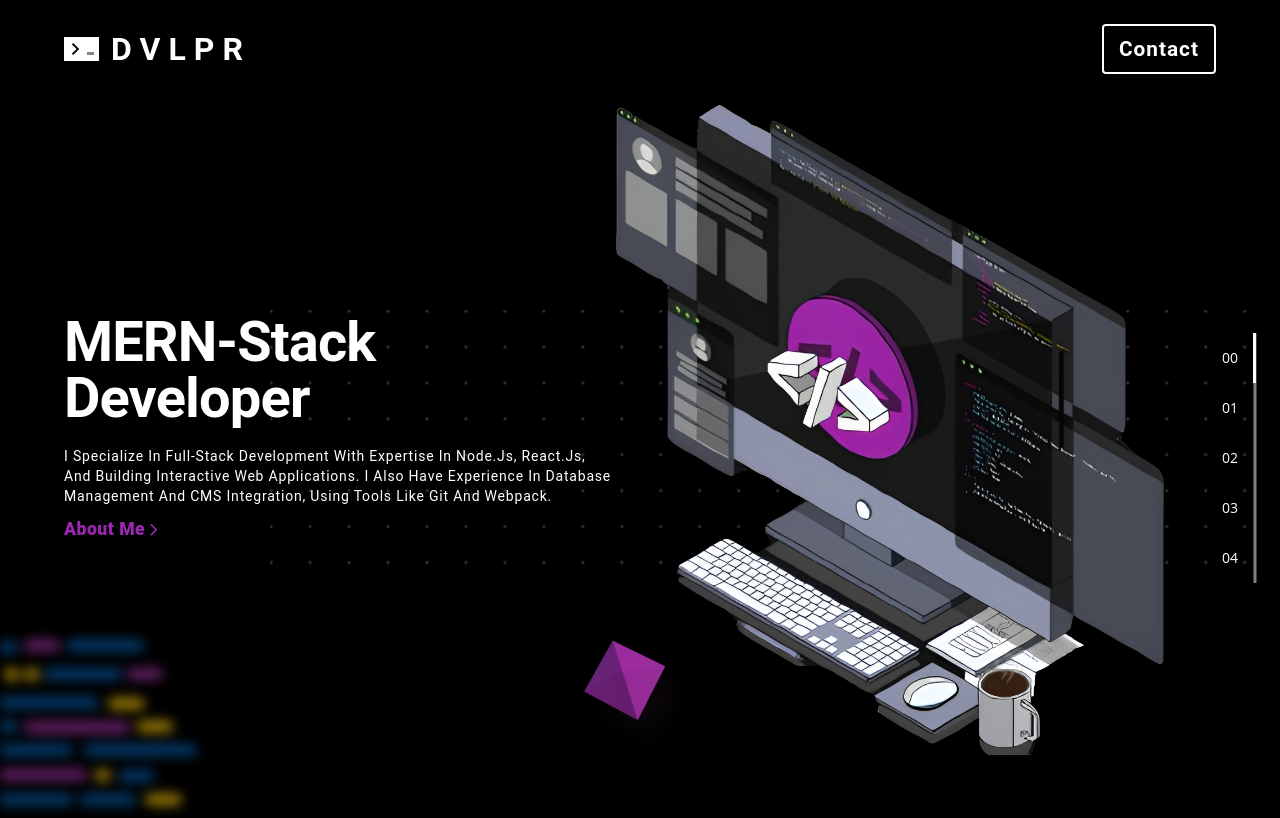
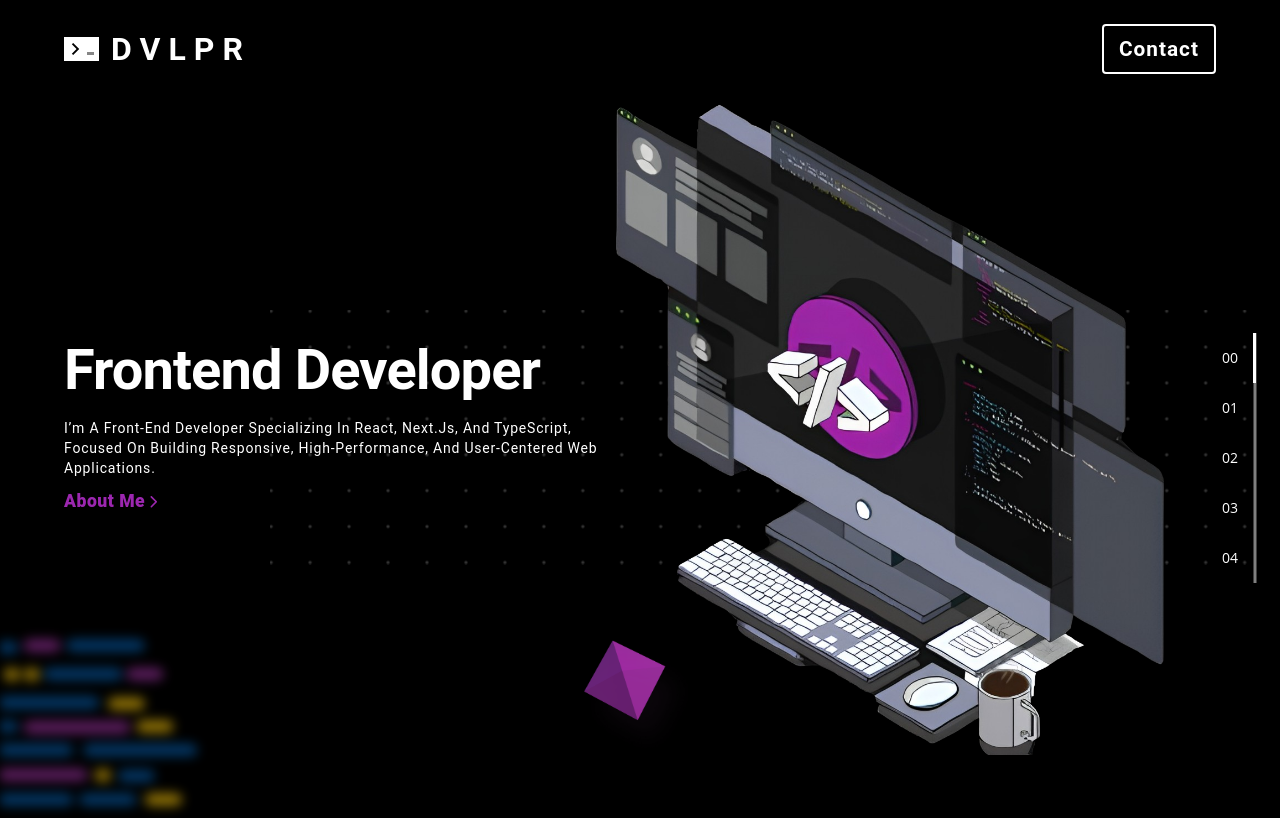
Before and after one commit to sabreenahmed21/Portfolio, a React (Create React App) app in the folder client/: page /#home in a window 1280 px wide. Built offline with nearby package versions, Linux system fonts and the light colour scheme.

Commit message:
add p-dviser

```diff
--- a/client/src/components/About.js
+++ b/client/src/components/About.js
@@ -94,7 +94,7 @@ export default function About() {
                     letterSpacing: "0.05rem",
                   }}
                 >
-                  Front-End Developer / JavaScript / React & TypeScript Expert
+                  Front-End Developer / JavaScript / React / Next & TypeScript Expert
                 </Typography>
               </motion.div>
             </Grid>
@@ -106,8 +106,17 @@ export default function About() {
                   Next.js, and TypeScript.
                 </Typography>
                 <Typography variant="body2" sx={{ my: 2, fontSize: "1.03rem" }}>
-                  Problem solver with a strong attention to detail and an
-                  organized approach to development.
+                  Contributed to building a full-featured real estate platform with
+                  AI-powered features, dynamic ads system, SEO optimization, secure
+                  authentication, real-time chat, advanced search and filtering,
+                  notifications system, and Progressive Web App (PWA) support for enhanced
+                  performance and accessibility.
+                </Typography>
+                <Typography variant="body2" sx={{ my: 2, fontSize: "1.03rem" }}>
+                  Integrated Google Search Console to enhance search visibility, monitor
+                  indexing status, and optimize SEO performance. I also configured Sentry
+                  for real-time error tracking and performance monitoring, helping maintain
+                  application stability and quickly resolve production issues.
                 </Typography>
                 <Typography variant="body2" sx={{ my: 2, fontSize: "1.03rem" }}>
                   Eager to work on ambitious front-end projects with creative
--- a/client/src/components/Intro.js
+++ b/client/src/components/Intro.js
@@ -83,7 +83,7 @@ export default function Intro() {
                       lineHeight: 1,
                     }}
                   >
-                    MERN-Stack Developer
+                    Frontend Developer
                   </Typography>
                   <Typography
                     variant="body2"
@@ -93,10 +93,7 @@ export default function Intro() {
                       mb: "0.5rem",
                     }}
                   >
-                    I specialize in full-stack development with expertise in
-                    Node.js, React.js, and building interactive web
-                    applications. I also have experience in database management
-                    and CMS integration, using tools like Git and Webpack.
+                    I’m a Front-End Developer specializing in React, Next.js, and TypeScript, focused on building responsive, high-performance, and user-centered web applications.
                   </Typography>
                   <Box>
                     <Button
--- a/client/src/components/Project.js
+++ b/client/src/components/Project.js
@@ -9,7 +9,7 @@ import { AiFillGithub } from "react-icons/ai";
 import { FiExternalLink } from "react-icons/fi";
 
 import "../styledComponents/ProjectCard.css";
-
+import Padviser from "../assets/p-adviser.png"
 import desny from "../assets/desny.png";
 import movix from "../assets/movix.png";
 import home from "../assets/home.png";
@@ -31,6 +31,13 @@ import sphere2 from "../assets/sphere_lg.png";
 import { Link } from "react-router-dom";
 
 const projects = [
+  {
+    title: "P-adviser realestate",
+    built:
+      "Next, Typescript",
+    imageUrl: Padviser,
+    demoLink: "https://p-adviser.com",
+  },
   {
     title: "E-commerce Clothing Store",
     built:
@@ -212,6 +219,7 @@ const ProjectSlider = () => {
                       </Typography>
 
                       <Box>
+                        {project.codeLink && (
                           <Button
                             size="small"
                             color="primary"
@@ -231,6 +239,7 @@ const ProjectSlider = () => {
                           >
                             View the code
                           </Button>
+                        )}
                         <Button
                           size="small"
                           color="primary"
```
Also changed, not shown: client/src/assets/p-adviser.png (added). Lines whose indentation alone changed are shown as unchanged.
